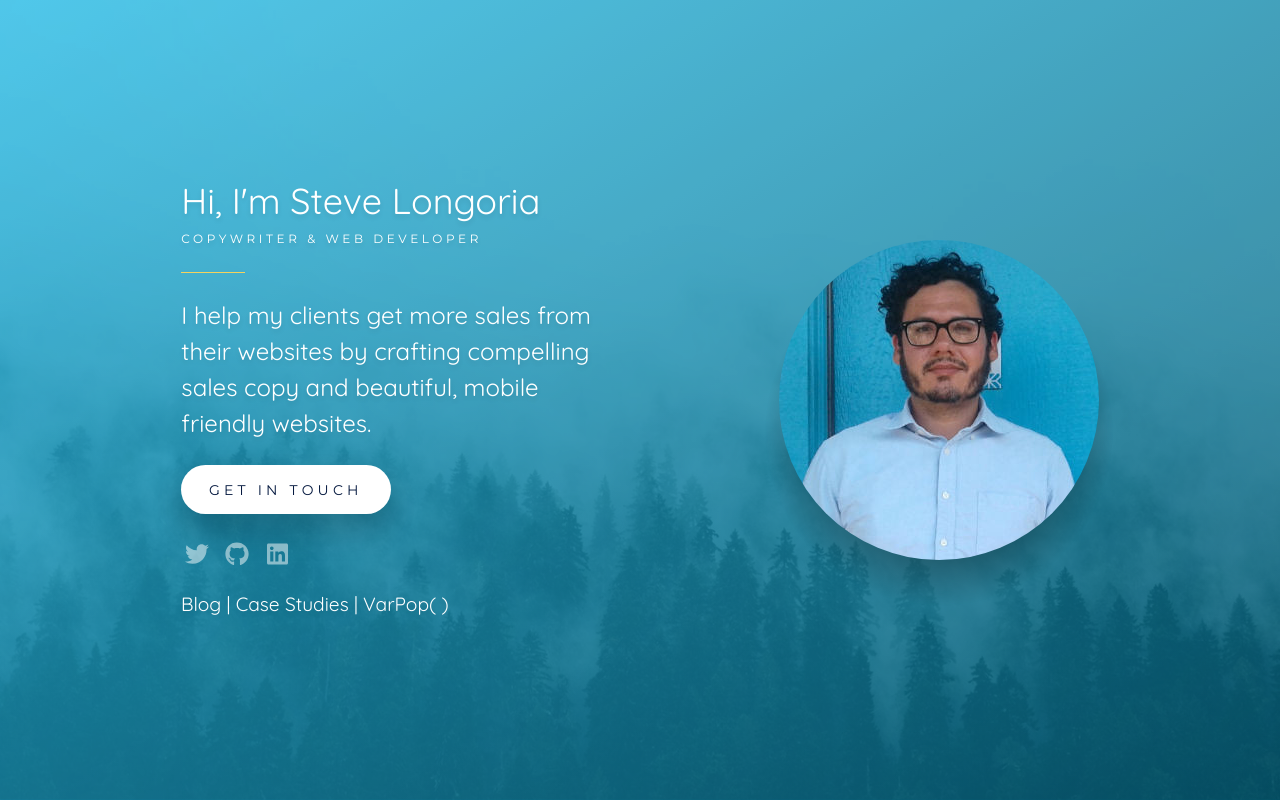
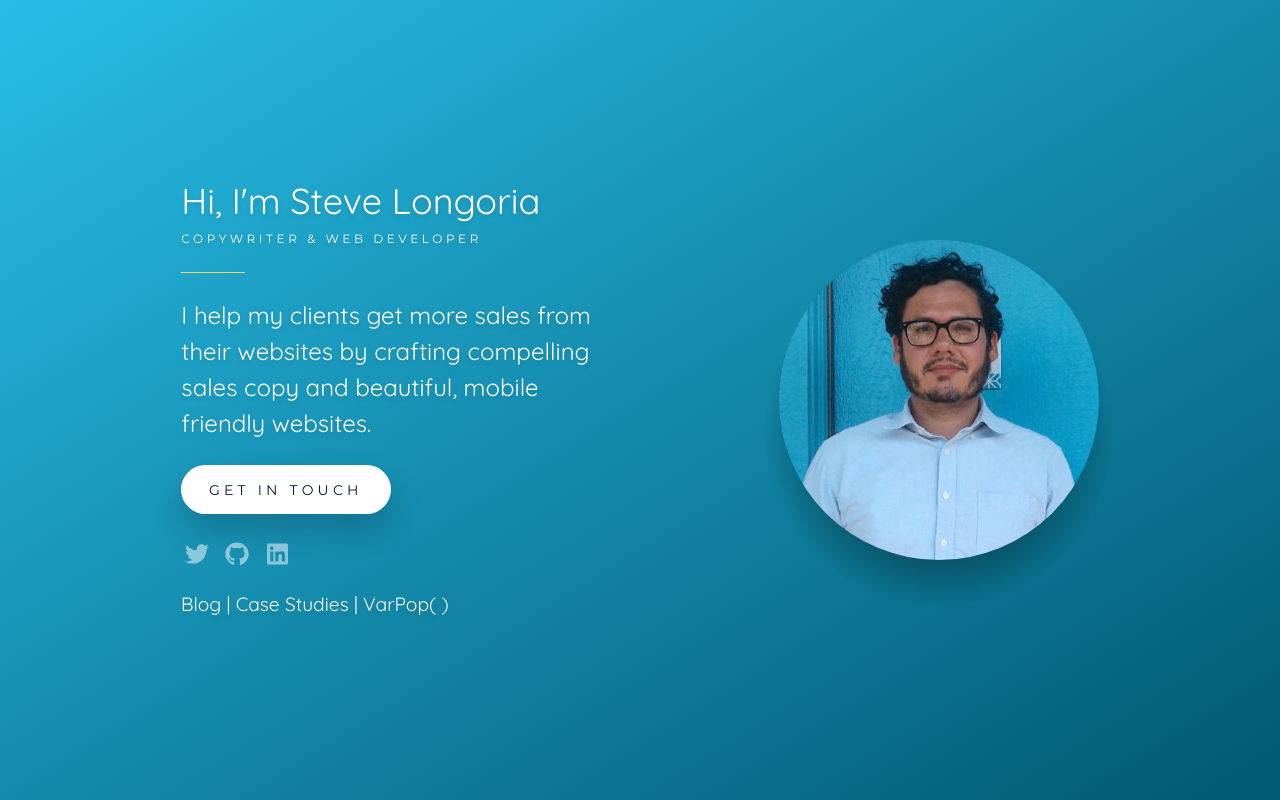
Before and after one commit to SteveLongoria/SteveLongoria, a PHP site: page / in a window 1280 px wide. Run offline with PHP 8.4, Linux system fonts and the light colour scheme; some libraries are stand-ins or nearby versions.

Commit message:
Removed background-image css property for .wallpaper class

```diff
--- a/css/main.css
+++ b/css/main.css
@@ -54,7 +54,6 @@ wallpaper,
 
 /* 3. Specific */
 .wallpaper {
-  background-image: url("../images/oregon.jpeg");
   background-position: center;
   background-size: cover;
   opacity: 0.2;
```
